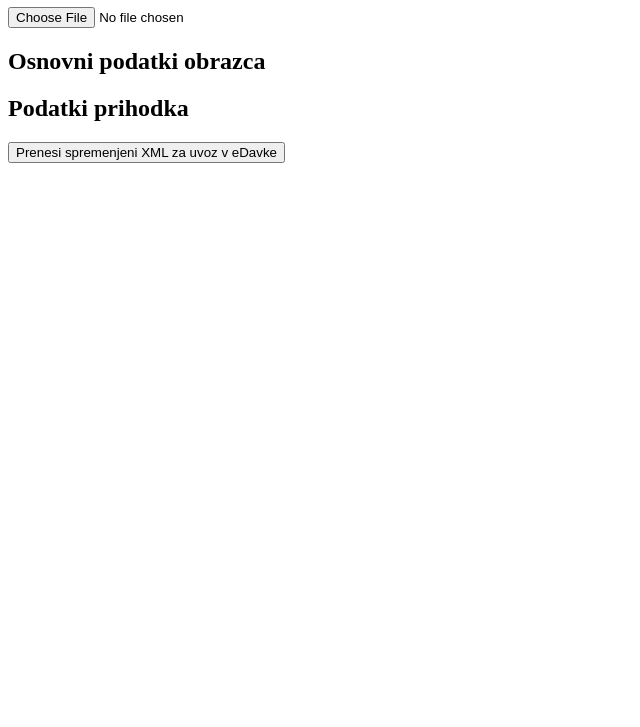
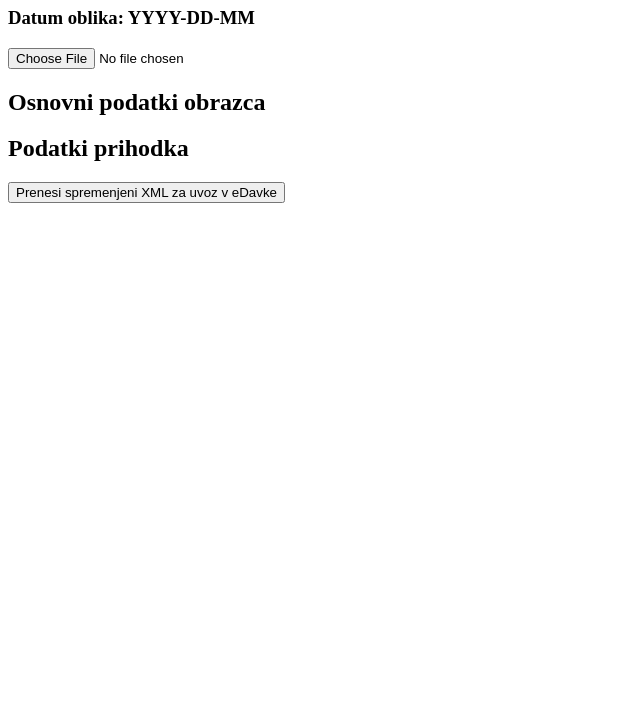
Before and after one commit to hor66151/DohZap1_XML_Urejevalnik, a plain HTML site: page index.html in a window 1280 px wide. Shown: the part 73-800 px from the top of the page, without its empty margins (0-640 px from the left). Drawn offline with Linux system fonts and the light colour scheme.

Commit message:
Update index.html

```diff
--- a/index.html
+++ b/index.html
@@ -6,6 +6,7 @@
 </head>
 <body>
 <h1>Urejevalnik DohZap1</h1>
+  <h3> Datum oblika: YYYY-DD-MM</h3>
 <input type="file" id="xmlFile" accept=".xml">
 <h2>Osnovni podatki obrazca</h2>
 <div id="basicDataContainer"></div>
```
